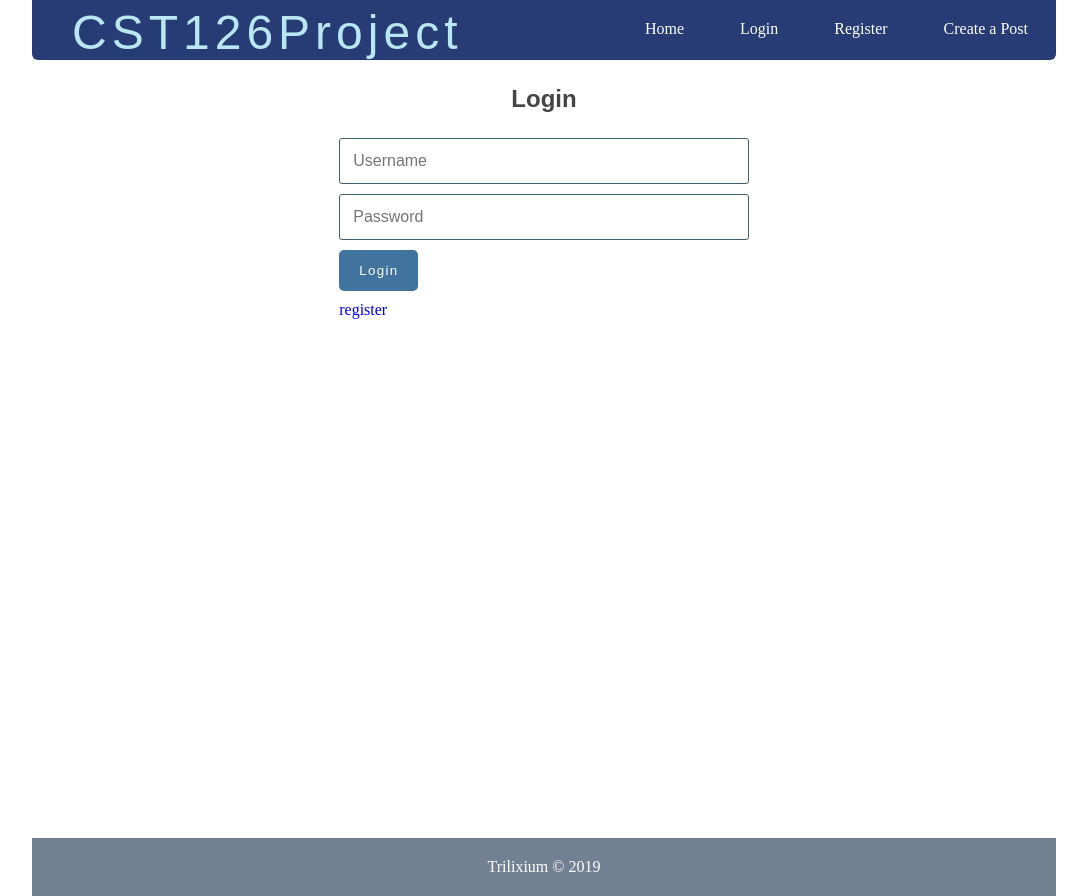
After one commit to lljakll/cst126Project, a PHP site: page /cst126project/login.php in a window 1280 px wide. The commit adds this page. Shown: the whole page, without its empty margins (96-1183 px from the left). Run offline with PHP 8.4, Linux system fonts and the light colour scheme.

Commit message:
revectoring to a new design.  added login page, todo: backend login

```diff
--- a/config.php
+++ b/config.php
@@ -8,5 +8,7 @@
     }
 
     // globals
+    define ('ROOT_PATH', realpath(dirname(__FILE__)));
+    define('BASE_URL', 'http://localhost/cst126project/');
 
 ?>
--- a/navbar.php
+++ b/includes/navbar.php
@@ -3,7 +3,7 @@
         <a href="index.php"><h1>CST126Project</h1></a>
     </div>
     <ul>
-        <li><a class="active href="index.php">Home</a></li>
+        <li><a href="index.php">Home</a></li>
 
         <li><a href="login.php">Login</a></li>
 
--- /dev/null
+++ b/login.php
@@ -0,0 +1,27 @@
+<?php include('config.php') ?>
+
+<?php include( ROOT_PATH . '/includes/registerLogin.php') ?>
+
+<?php include( ROOT_PATH . '/includes/head_section.php') ?>
+
+<title>Login</title>
+</head>
+<body>
+    <div class="container">
+        <!-- navbar -->
+        <?php include( ROOT_PATH . '/includes/navbar.php'); ?>
+
+        <div style="width: 40%; margin: 20px auto;">
+            <form method="post" action="login.php">
+                <h2>Login</h2>
+                <?php include ( ROOT_PATH . '/includes/errors.php') ?>
+                <input type="text" name="username" value="<?php echo $username; ?>" value="" placeholder="Username">
+                <input type="password" name="password" placeholder="Password">
+                <button type="submit" class="btn" name="login_btn">Login</button>
+                <p>
+                <a href="register.php">register</a>
+            </form>
+        </div>
+    </div>
+
+    <?php include( ROOT_PATH . '/includes/footer.php');
```
Also changed, not shown: index.php (+5 -5 lines), register.php (+5 -5 lines), includes/errors.php (renamed from errors.php), includes/footer.php (renamed from footer.php), includes/head_section.php (renamed from head_section.php), includes/public_functions.php (added), includes/registerLogin.php (renamed from registerLogin.php).
